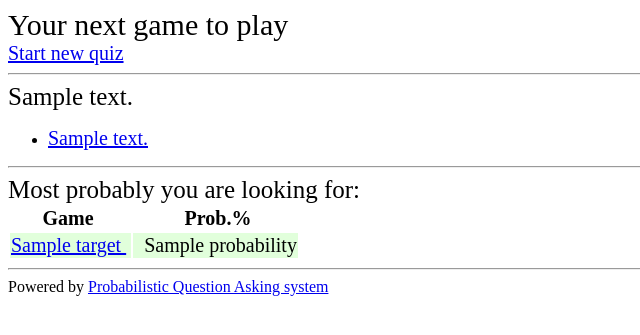
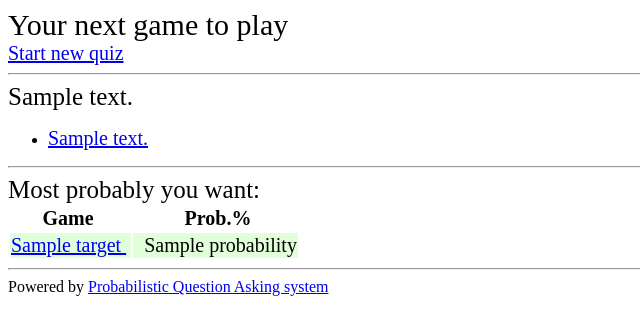
Before and after one commit to srogatch/probqa-web, a Django app: template PqaWeb/pqawV1/templates/pqawV1/index.html in a window 1280 px wide. Shown: the top 335 px of the page, without its empty margins (0-640 px from the left). Run offline with Django 3.2, Linux system fonts and the light colour scheme; the template is opened without the code that fills it: most values are stand-ins (such as "Sample title", 1, 10 or a date in 2020).

Commit message:
Some improvements and bug fixes

```diff
--- a/PqaWeb/pqawV1/quiz_page.py
+++ b/PqaWeb/pqawV1/quiz_page.py
@@ -73,7 +73,7 @@ class QuizPage:
             i_perm_targets = self.engine.target_perm_from_comp([tt.i_target for tt in all_targets])
             permid2prob = {perm_id: tt.prob for perm_id, tt in zip(i_perm_targets, all_targets)}
             # This still performs a case-sensitive search in MySQL
-            db_targets = Target.objects.filter(title__icontains=teaching_target_filter)
+            db_targets = Target.objects.filter(title__icontains=teaching_target_filter).filter(pqa_id__isnull=False)
             self.context['targets'] = [
                 TargetView(dbt.link,
                            dbt.title,
--- a/PqaWeb/pqawV1/templates/pqawV1/index.html
+++ b/PqaWeb/pqawV1/templates/pqawV1/index.html
@@ -74,7 +74,7 @@
     </div>
     <hr/>
     <div id="top_targets">
-        <div class="guideline-font-size">{% trans 'Most probably you are looking for:' %}</div>
+        <div class="guideline-font-size">{% trans 'Most probably you want:' %}</div>
         <table id="top_targets_tbl">
             <thead>
                 <tr>
```
Also changed, not shown: 4 other files.
